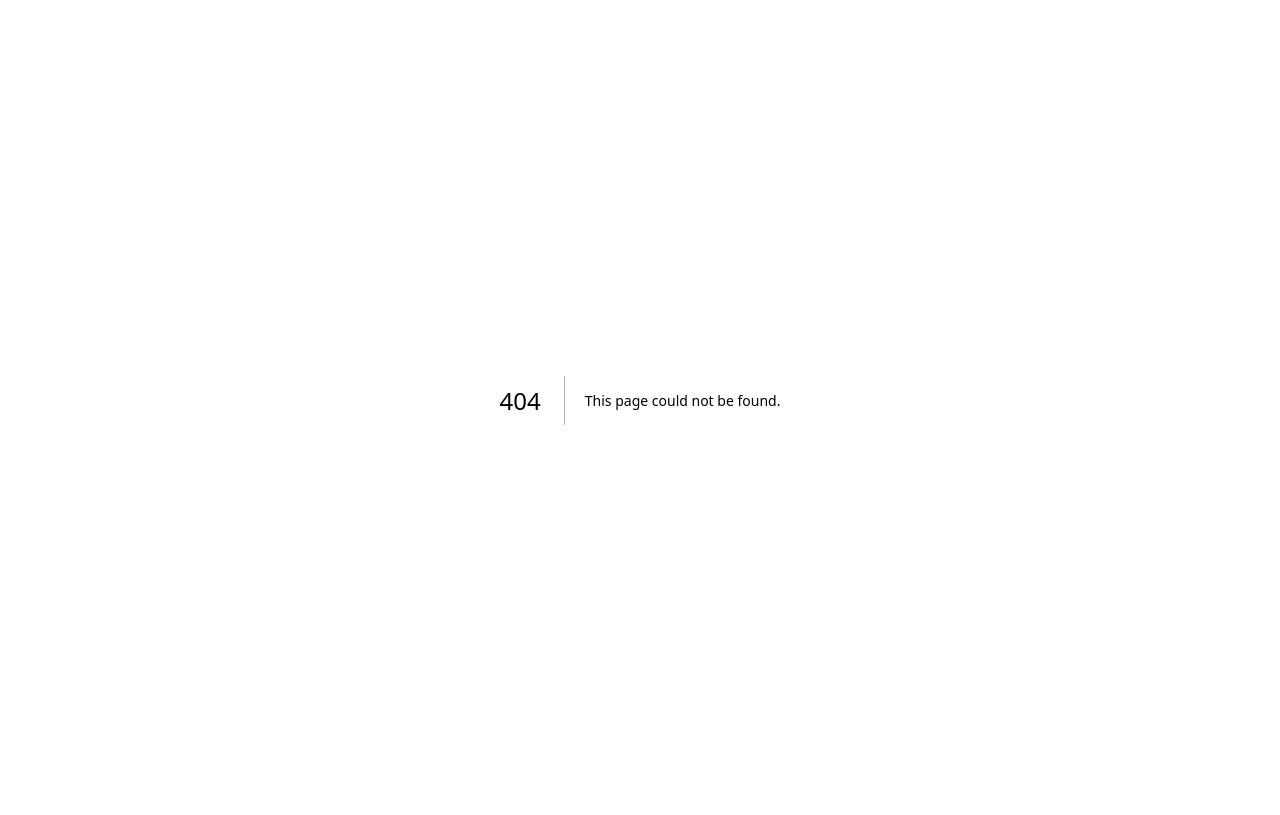
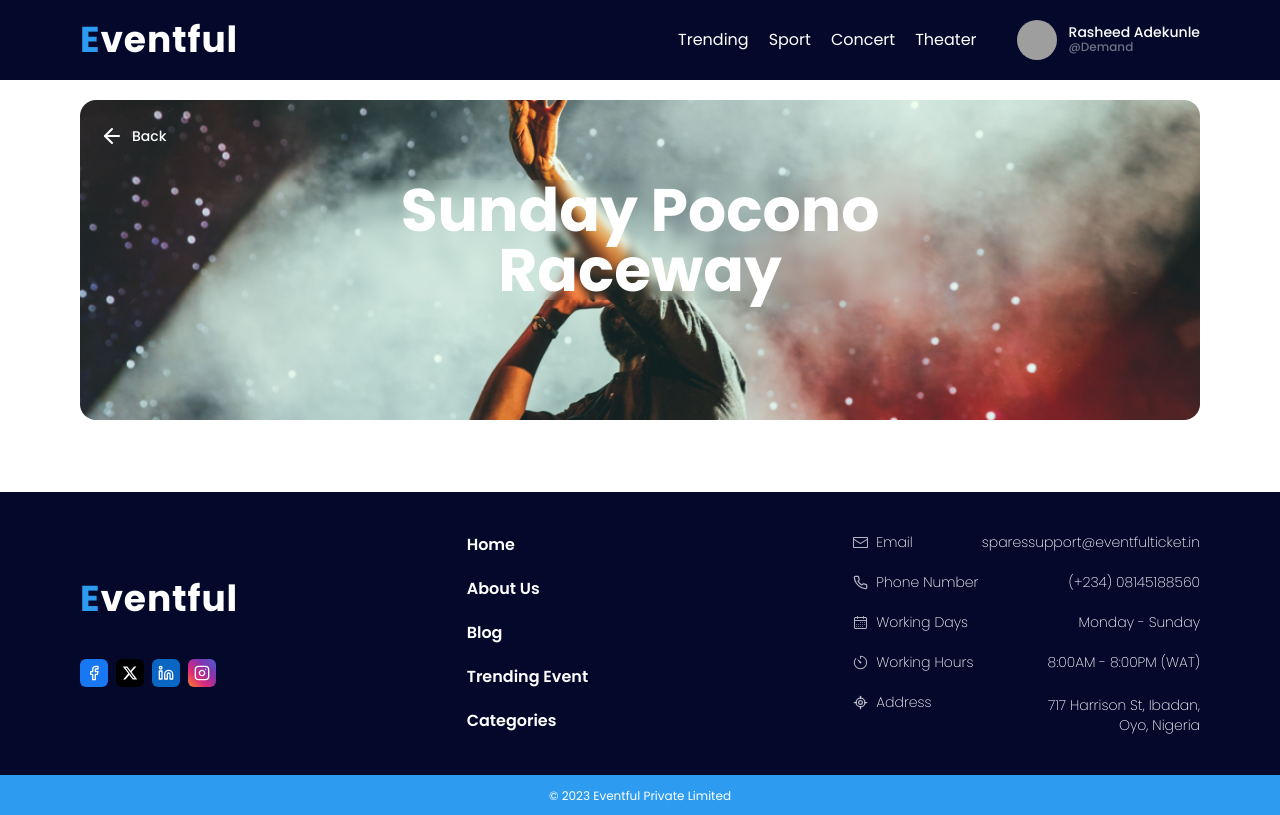
Before and after one commit to Demandtech/eventful-frontend, a Next.js app: page /details/1 in a window 1280 px wide. Before the commit this address had no page. Built offline with nearby package versions, Linux system fonts and the light colour scheme; grey boxes are pictures that could not be loaded.

Commit message:
feat: page layouts

```diff
--- /dev/null
+++ b/src/app/categories/[categoryName]/page.tsx
@@ -0,0 +1,37 @@
+"use client";
+import Events from "@/components/home/events";
+import PagesLayout from "@/components/layouts/mainlayout/pagesLayout";
+import { Button } from "@/components/ui";
+import { ArrowLeft } from "lucide-react";
+import { useParams, useRouter } from "next/navigation";
+
+function Page() {
+  const { categoryName } = useParams();
+  const router = useRouter();
+
+  return (
+    <PagesLayout>
+      <div className="min-h-[calc(100vh-428px)]">
+        <div
+          className="h-52 pl-5 pt-4 rounded-2xl overflow-hidden"
+          style={{
+            background: "url(/assets/images/banner.png) no-repeat center",
+            backgroundSize: "cover",
+          }}
+        >
+          <Button
+            onClick={() => router.back()}
+            className="px-0  text-white gap-2"
+            variant="default"
+          >
+            <ArrowLeft /> Back
+          </Button>
+        </div>
+
+        <Events header={`${categoryName} Events For you`} />
+      </div>
+    </PagesLayout>
+  );
+}
+
+export default Page;
--- /dev/null
+++ b/src/app/details/[eventId]/page.tsx
@@ -0,0 +1,40 @@
+"use client";
+import PagesLayout from "@/components/layouts/mainlayout/pagesLayout";
+import { Button } from "@/components/ui";
+import { ArrowLeft } from "lucide-react";
+import { useParams, useRouter } from "next/navigation";
+
+function Page() {
+  const { eventId } = useParams();
+  const router = useRouter();
+  console.log({ eventId });
+
+  return (
+    <PagesLayout>
+      <div className="min-h-[calc(100vh-428px)]">
+        <div
+          className="h-52 relative lg:h-80 pl-5 pt-4 rounded-2xl overflow-hidden"
+          style={{
+            background: "url(/assets/images/banner.png) no-repeat center",
+            backgroundSize: "cover",
+          }}
+        >
+          <Button
+            onClick={() => router.back()}
+            className="px-0  text-white gap-2"
+            variant="default"
+          >
+            <ArrowLeft /> Back
+          </Button>
+          <div className="absolute left-1/2 top-1/2 -translate-x-1/2 -translate-y-1/2">
+            <h1 className="font-bold px-2 text-white text-center lg:leading text-4xl lg:text-6xl mb-5 lg:mb-10 backdrop-blur-sm">
+              Sunday Pocono Raceway
+            </h1>
+          </div>
+        </div>
+      </div>
+    </PagesLayout>
+  );
+}
+
+export default Page;
--- /dev/null
+++ b/src/app/details/booked/[bookId]/page.tsx
@@ -0,0 +1,44 @@
+"use client";
+import PagesLayout from "@/components/layouts/mainlayout/pagesLayout";
+import { Button } from "@/components/ui";
+import { ArrowLeft } from "lucide-react";
+import { useParams, useRouter } from "next/navigation";
+
+function Page() {
+  const { bookId } = useParams();
+  const router = useRouter();
+  console.log({ bookId });
+
+  return (
+    <PagesLayout>
+      <div className="min-h-[calc(100vh-443px)]">
+        <div
+          className="h-52 relative lg:h-80 pl-5 pt-4 rounded-2xl overflow-hidden"
+          style={{
+            background: "url(/assets/images/banner.png) no-repeat center",
+            backgroundSize: "cover",
+          }}
+        >
+          <Button
+            onClick={() => router.back()}
+            className="px-0  text-white gap-2"
+            variant="default"
+          >
+            <ArrowLeft /> Back
+          </Button>
+          <div className="absolute left-1/2 top-1/2 -translate-x-1/2 -translate-y-1/2">
+            <h1 className="font-bold px-2 text-white text-center lg:leading text-4xl lg:text-6xl mb-5 lg:mb-10 backdrop-blur-sm">
+              Sunday Pocono Raceway
+            </h1>
+          </div>
+        </div>
+        <div className="flex flex-col mt-10 lg:flex-row gap-10">
+          <div className="min-w-[300px]">Qr code</div>
+          <div>Ticket Detail</div>
+        </div>
+      </div>
+    </PagesLayout>
+  );
+}
+
+export default Page;
--- /dev/null
+++ b/src/app/profile/[profileId]/page.tsx
@@ -0,0 +1,30 @@
+"use client";
+
+import PagesLayout from "@/components/layouts/mainlayout/pagesLayout";
+import { Button } from "@/components/ui";
+import { ArrowLeft } from "lucide-react";
+import { useRouter, useParams } from "next/navigation";
+
+function Page() {
+  const router = useRouter();
+
+  const { profileId } = useParams();
+
+  console.log(profileId);
+
+  return (
+    <PagesLayout>
+      <div className="min-h-[calc(100vh-580px)]">
+        <Button
+          onClick={() => router.back()}
+          className="px-0"
+          variant="default"
+        >
+          <ArrowLeft /> Back
+        </Button>
+      </div>
+    </PagesLayout>
+  );
+}
+
+export default Page;
--- a/src/components/home/categoryCard.tsx
+++ b/src/components/home/categoryCard.tsx
@@ -1,7 +1,9 @@
 import Image from "next/image";
 import { Button, CardContent, Card } from "../ui";
+import { useRouter } from "next/navigation";
 
 function CategoryCard({ img, name }: { img: string; name: string }) {
+  const router = useRouter();
   return (
     <Card className="w-full">
       <CardContent className="p-0  h-[250px] lg:h-[340px] w-full">
@@ -12,6 +14,7 @@ function CategoryCard({ img, name }: { img: string; name: string }) {
           <Button
             variant="secondary"
             className="w-full border-4 border-white  font-semibold "
+            onClick={() => router.push(`/categories/${name}`)}
           >
             {name}
           </Button>
--- a/src/components/home/eventCard.tsx
+++ b/src/components/home/eventCard.tsx
@@ -1,7 +1,7 @@
 import React from "react";
 import { Button } from "../ui";
 import Image from "next/image";
-import { LocateIcon } from "lucide-react";
+import { useRouter } from "next/navigation";
 
 function EventCard({
   name,
@@ -20,6 +20,8 @@ function EventCard({
   _id: string;
   venue: string;
 }) {
+  const router = useRouter();
+
   return (
     <div className="flex flex-col lg:flex-row lg:items-center gap-5">
       <div className="flex flex-col gap-3 lg:flex-row lg:items-center lg:gap-10 lg:max-w-[50%]">
@@ -47,6 +49,7 @@ function EventCard({
       </div>
       <div className="lg:ml-auto space-y-2">
         <Button
+          onClick={() => router.push(`/details/${_id}`)}
           variant="outline"
           size="md"
           className="block w-full border-btn-primary text-btn-primary text-xs lg:text-sm"
--- a/src/components/layouts/mainlayout/Footer.tsx
+++ b/src/components/layouts/mainlayout/Footer.tsx
@@ -9,6 +9,7 @@ import {
   CalendarIcon,
   TimerIcon,
 } from "@radix-ui/react-icons";
+import { Phone, LocateFixed } from "lucide-react";
 
 import Link from "next/link";
 
@@ -18,7 +19,7 @@ function Footer() {
       <div className="py-10 px-3 gap-10 md:px-5 lg:px-20 flex flex-col lg:flex-row lg:items-center">
         <div className="flex-1">
           <Link href="/">
-            <p className="uppercase font-bold text-4xl tracking-wide first-letter:text-btn-primary">
+            <p className="capitalize font-bold text-4xl tracking-wide first-letter:text-btn-primary">
               Eventful
             </p>
           </Link>
@@ -79,10 +80,11 @@ function Footer() {
                 <EnvelopeClosedIcon className="text-white/70" />
                 <span>Email</span>
               </div>
-              <p>sparessupport@metaticket.in</p>
+              <p>sparessupport@eventfulticket.in</p>
             </li>
             <li className="font-extralight text-xs lg:text-sm  flex justify-between">
-              <div>
+              <div className="inline-flex items-center gap-2">
+                <Phone size={15} className="text-white/70 text-sm" />
                 <span>Phone Number</span>
               </div>
               <p>(+234) 08145188560</p>
@@ -101,8 +103,9 @@ function Footer() {
               </div>
               <p>8:00AM - 8:00PM (WAT)</p>
             </li>
-            <li className=" font-extralight text-xs lg:text-sm flex justify-between">
-              <div>
+            <li className=" font-extralight text-xs lg:text-sm flex items-baseline justify-between">
+              <div className="inline-flex items-center gap-2">
+                <LocateFixed size={15} className="text-white/70" />
                 <span>Address</span>
               </div>
               <p className="max-w-[50%] text-end">
--- a/src/components/layouts/mainlayout/navbar.tsx
+++ b/src/components/layouts/mainlayout/navbar.tsx
@@ -5,19 +5,21 @@ import React, { useState } from "react";
 import Searchbar from "../searchbar";
 import Sidebar from "../sidebar";
 import { Avatar, AvatarFallback, AvatarImage } from "@/components/ui";
+import { usePathname, useRouter } from "next/navigation";
 
 function Navbar() {
   const [user, setUser] = useState(true);
+  const path = usePathname();
+
+
   return (
-    <nav className=" max-w-[1440px] mx-auto sticky z-20 top-0 bg-[#04092c] text-white pb-5 px-3 md:px-5 lg:px-20">
+    <nav className=" max-w-[1440px] mx-auto sticky z-20 top-0 bg-[#04092c] text-white px-3 md:px-5 lg:px-20">
       <div className="flex items-center sticky bg-[#04092c] top-0  py-5 justify-between">
         <div className="flex gap-3 items-center">
-          {/* ÷ <Button className="px-0 lg:hidden" variant={"default"}> */}
           <Sidebar />
 
-          {/* </Button> */}
           <Link href="/">
-            <p className="uppercase font-bold text-lg tracking-wide first-letter:text-btn-primary">
+            <p className="font-bold text-lg lg:text-4xl capitalize tracking-wide first-letter:text-btn-primary">
               Eventful
             </p>
           </Link>
@@ -25,29 +27,29 @@ function Navbar() {
         <div className="flex gap-10">
           <ul className=" items-center gap-5 hidden lg:flex">
             <li>
-              <Link href="/trending">Trending</Link>
+              <Link href="/categories/Family">Trending</Link>
             </li>
             <li>
-              <Link href="/sport">Sport</Link>
+              <Link href="/categories/Sports">Sport</Link>
             </li>
             <li>
-              <Link href="/concert">Concert</Link>
+              <Link href="/categories/Concert">Concert</Link>
             </li>
             <li>
-              <Link href="theater">Theater</Link>
+              <Link href="/categories/Theater">Theater</Link>
             </li>
           </ul>
 
           <div className="gap-5 flex items-center">
-            {user ? (
+            {!user ? (
               <>
                 <Signup />
                 <Login />
               </>
             ) : (
-              <div className="flex gap-3 items-center">
+              <Link href="/profile/iujeujdu" className="flex gap-3 items-center">
                 <Avatar>
-                  <AvatarImage src="https://github.com/shadcn.pn" />
+                  <AvatarImage src="https://github.com/shadcn.png" />
                   <AvatarFallback>RA</AvatarFallback>
                 </Avatar>
                 <div>
@@ -56,12 +58,16 @@ function Navbar() {
                     @Demand
                   </span>
                 </div>
-              </div>
+              </Link>
             )}
           </div>
         </div>
       </div>
-      <Searchbar />
+      {!path.includes("detail") && (
+        <div className="pb-10">
+          <Searchbar />
+        </div>
+      )}
     </nav>
   );
 }
--- a/src/components/layouts/sidebar.tsx
+++ b/src/components/layouts/sidebar.tsx
@@ -16,22 +16,22 @@ function Sidebar() {
       </SheetTrigger>
       <SheetContent className="bg-btn-secondary" side="left">
         <SheetHeader className="text-start mb-10">
-          <SheetTitle className="inline uppercase font-bold text-lg tracking-wide first-letter:text-btn-primary text-white">
+          <SheetTitle className="inline capitalize font-bold text-lg tracking-wide first-letter:text-btn-primary text-white">
             <Link href="/">Eventful</Link>
           </SheetTitle>
         </SheetHeader>
         <ul className="text-white space-y-5 items-center gap-5">
           <li>
-            <Link href="/trending">Trending</Link>
+            <Link href="/categories/Family">Family</Link>
           </li>
           <li>
-            <Link href="/sport">Sport</Link>
+            <Link href="/categories/Sport">Sport</Link>
           </li>
           <li>
-            <Link href="/concert">Concert</Link>
+            <Link href="/categories/Concert">Concert</Link>
           </li>
           <li>
-            <Link href="theater">Theater</Link>
+            <Link href="/categories/Theater">Theater</Link>
           </li>
         </ul>
       </SheetContent>
```
